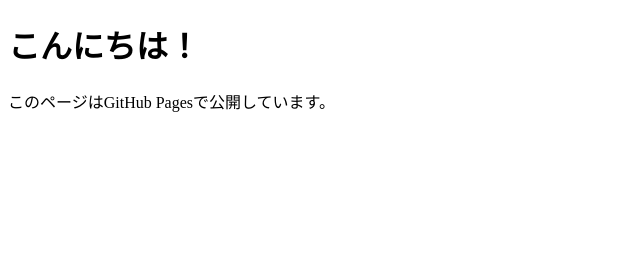
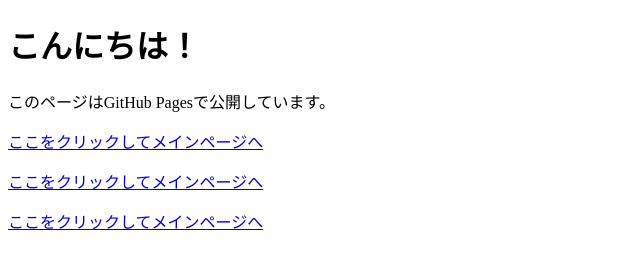
Before and after one commit to marukame50/my_html_site, a plain HTML site: page index.html in a window 1280 px wide. Shown: the whole page, without its empty margins (0-640 px from the left). Drawn offline with Linux system fonts and the light colour scheme.

Commit message:
Update index.html

```diff
--- a/index.html
+++ b/index.html
@@ -7,5 +7,8 @@
 <body>
   <h1>こんにちは！</h1>
   <p>このページはGitHub Pagesで公開しています。</p>
+  <p><a href="GNS_animation.html">ここをクリックしてメインページへ</a></p>
+  <p><a href="GNs_animation_zennkukan.html">ここをクリックしてメインページへ</a></p>
+  <p><a href="ExNS_animation.html">ここをクリックしてメインページへ</a></p>
 </body>
 </html>
```
